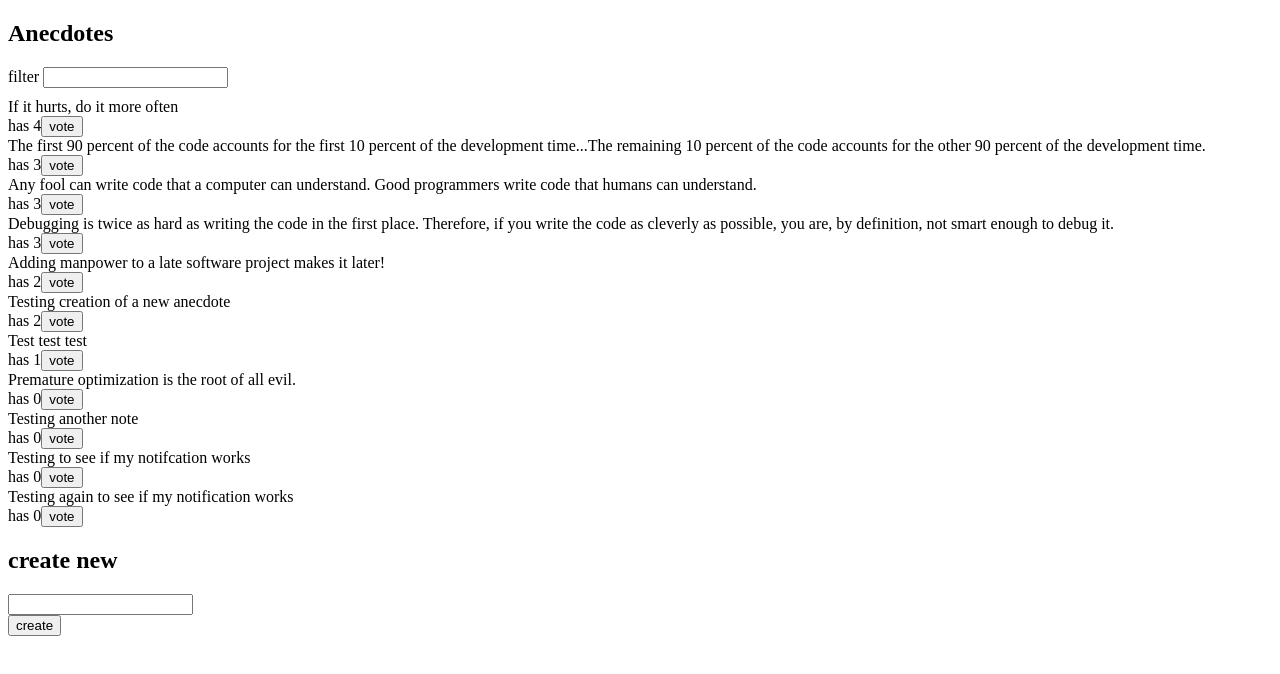
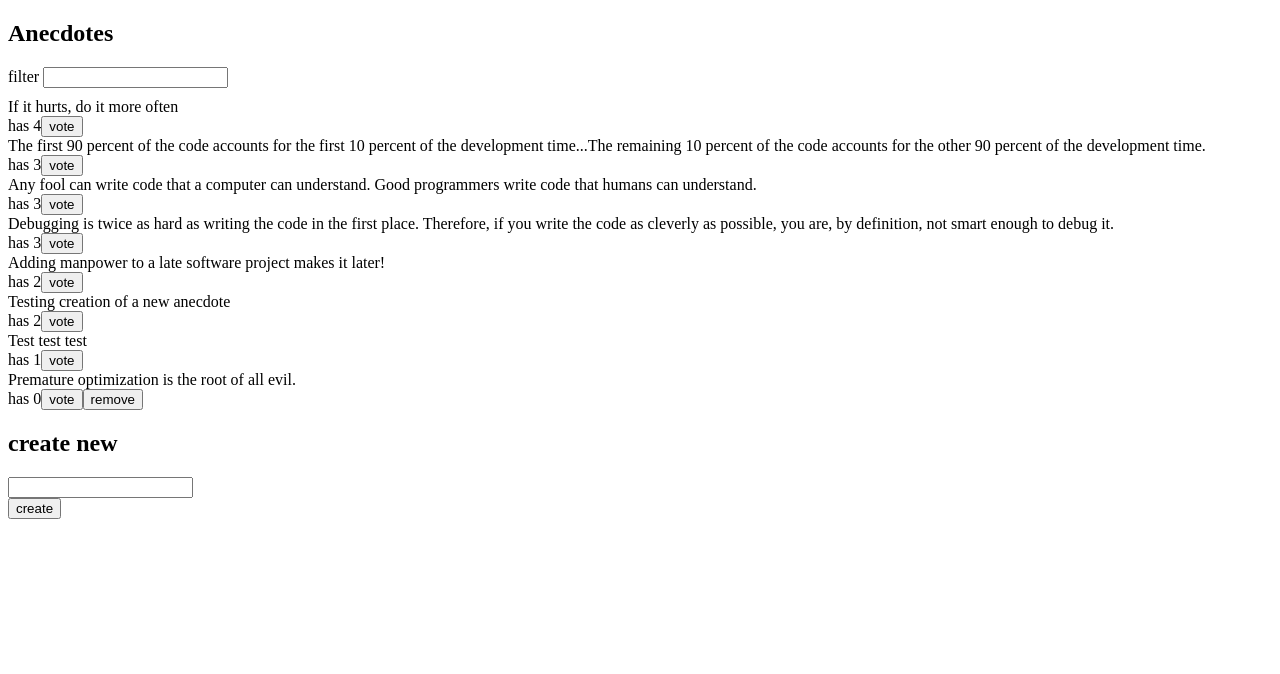
Before and after one commit to kmiskell/fs-statemanagement, a React (Vite) app in the folder anecdotes/: page / in a window 1280 px wide. Shown: the top 674 px of the page. Built offline with nearby package versions, Linux system fonts and the light colour scheme; data requests are answered from the project's data file.

Commit message:
Add remove button for anecdotes with zero votes

```diff
--- a/anecdotes/db.json
+++ b/anecdotes/db.json
@@ -36,21 +36,6 @@
       "id": "QbevyqizI3Y"
     },
     {
-      "content": "Testing another note",
-      "votes": 0,
-      "id": "FFjCsy3GbR0"
-    },
-    {
-      "content": "Testing to see if my notifcation works",
-      "votes": 0,
-      "id": "i1OLhuiteG8"
-    },
-    {
-      "content": "Testing again to see if my notification works",
-      "votes": 0,
-      "id": "YHvw5mTBxiw"
-    },
-    {
       "content": "Test test test",
       "votes": 1,
       "id": "ZNPwfaLtu4w"
--- a/anecdotes/src/components/AnecdoteList.jsx
+++ b/anecdotes/src/components/AnecdoteList.jsx
@@ -3,12 +3,20 @@ import { useAnecdotes, useAnecdoteActions, useNotificationActions } from '../sto
 const AnecdoteList = () => {
   const anecdotes = useAnecdotes()
 
-  const { vote } = useAnecdoteActions()
+  const { vote, remove } = useAnecdoteActions()
   const { setMessage } = useNotificationActions()
 
   const handleVote = async (anecdote) => {
     await vote(anecdote.id)
     setMessage(`Voted for '${anecdote.content}'`)
+    setTimeout(() => {
+      setMessage(null)
+    }, 5000)
+  }
+
+  const handleRemove = async (anecdote) => {
+    await remove(anecdote.id)
+    setMessage(`Removed '${anecdote.content}'`)
     setTimeout(() => {
       setMessage(null)
     }, 5000)
@@ -22,6 +30,9 @@ const AnecdoteList = () => {
           <div>
             has {anecdote.votes}
             <button onClick={() => handleVote(anecdote)}>vote</button>
+            {(anecdote.votes === 0) && (
+              <button onClick={() => handleRemove(anecdote)}>remove</button>
+            )}
           </div>
         </div>
       ))}
```
